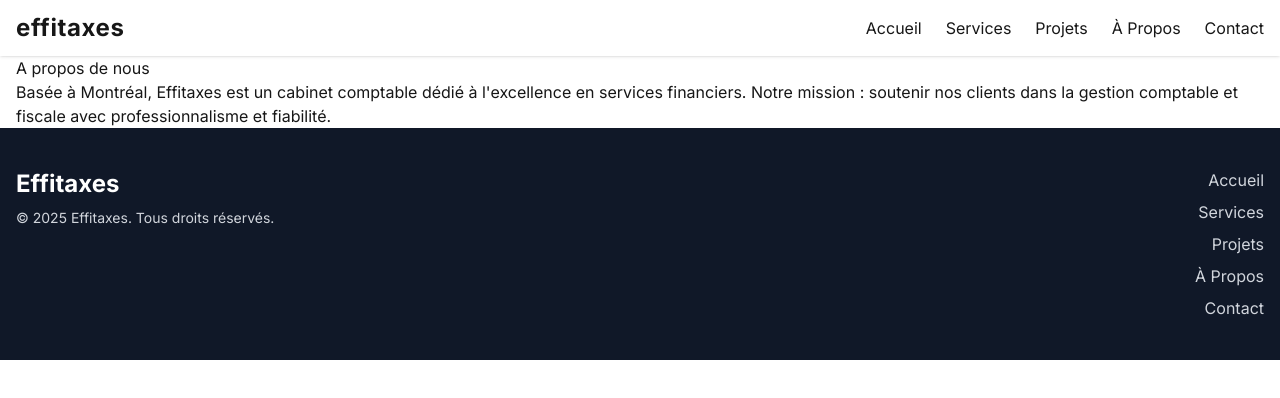
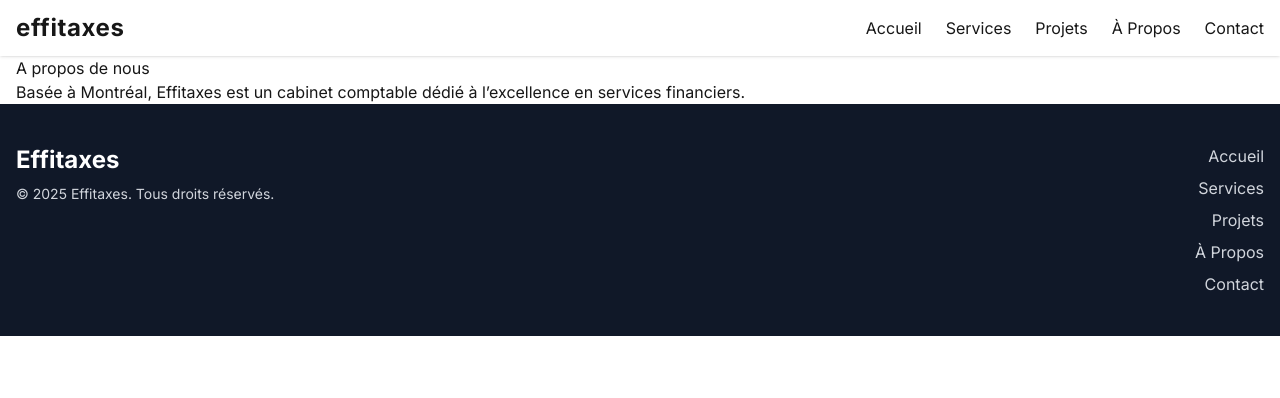
Before and after one commit to Datav1nci/Effitaxes, a Next.js app in the folder effitaxes/: page /about in a window 1280 px wide. Shown: the top 398 px of the page. Built offline with nearby package versions, Linux system fonts and the light colour scheme.

Commit message:
fixed errors changed ' to ’

```diff
--- a/effitaxes/src/app/about/page.tsx
+++ b/effitaxes/src/app/about/page.tsx
@@ -2,7 +2,7 @@ export default function AboutPage() {
   return (
     <main>
       <h1>A propos de nous</h1>
-      <p>Basée à Montréal, Effitaxes est un cabinet comptable dédié à l'excellence en services financiers. Notre mission : soutenir nos clients dans la gestion comptable et fiscale avec professionnalisme et fiabilité.</p>
+      <p>Basée à Montréal, Effitaxes est un cabinet comptable dédié à l’excellence en services financiers.</p>
     </main>
   );
 }
--- a/effitaxes/src/components/AboutSection.tsx
+++ b/effitaxes/src/components/AboutSection.tsx
@@ -15,7 +15,7 @@ export default function AboutSection() {
         <div>
           <h2 className="mb-4 text-3xl font-bold">À propos de Effitaxes</h2>
           <p className="mb-4">
-            Basée à Montréal, Effitaxes est un cabinet comptable dédié à l'excellence en services financiers.
+            Basée à Montréal, Effitaxes est un cabinet comptable dédié à l’excellence en services financiers.
             Notre mission : soutenir nos clients dans la gestion comptable et fiscale avec professionnalisme et fiabilité.
           </p>
           <p>
--- a/effitaxes/src/components/Hero.tsx
+++ b/effitaxes/src/components/Hero.tsx
@@ -16,7 +16,7 @@ export default function Hero() {
         viewport={{ once: true }}
         className="mb-4 px-4 text-4xl font-extrabold sm:text-5xl md:text-6xl"
       >
-        Effitaxes : Dédié à l'excellence en services comptables et financiers.
+        Effitaxes : Dédié à l’excellence en services comptables et financiers.
       </motion.h1>
 
       <motion.p
```
